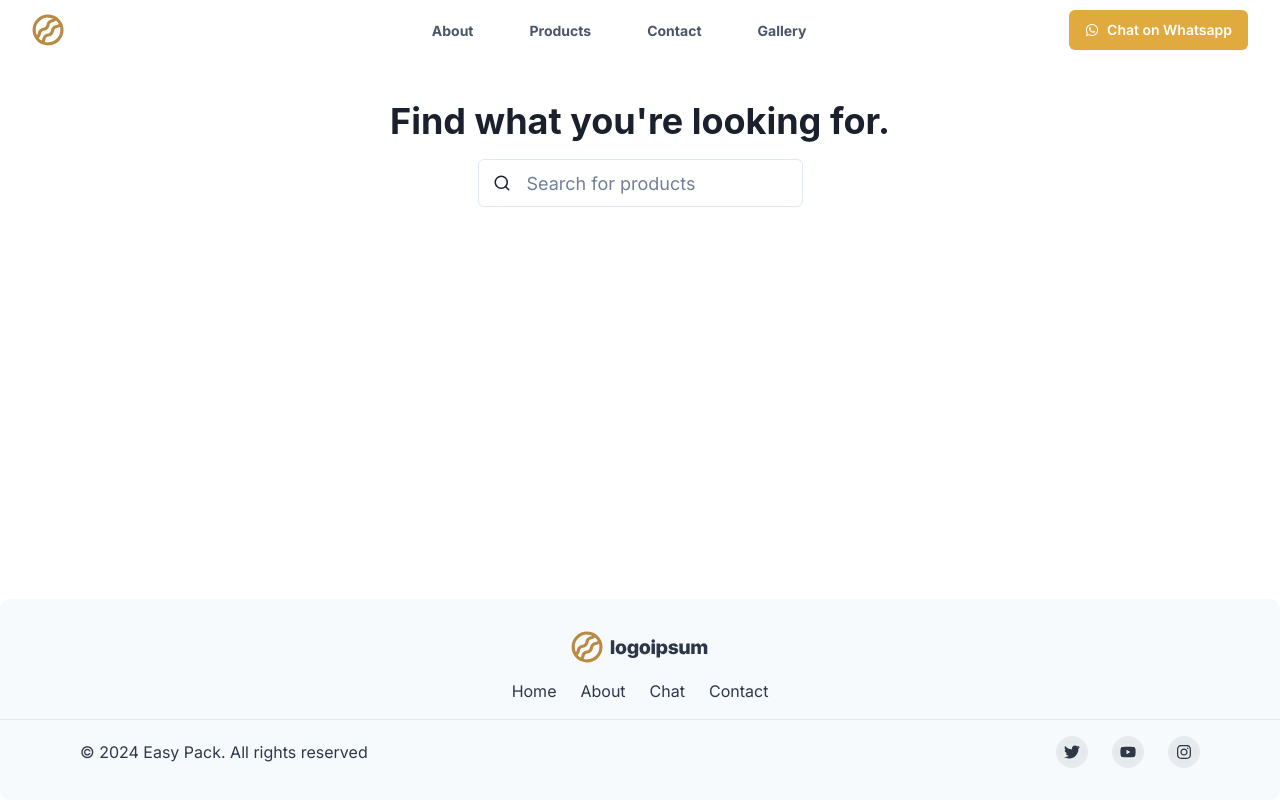
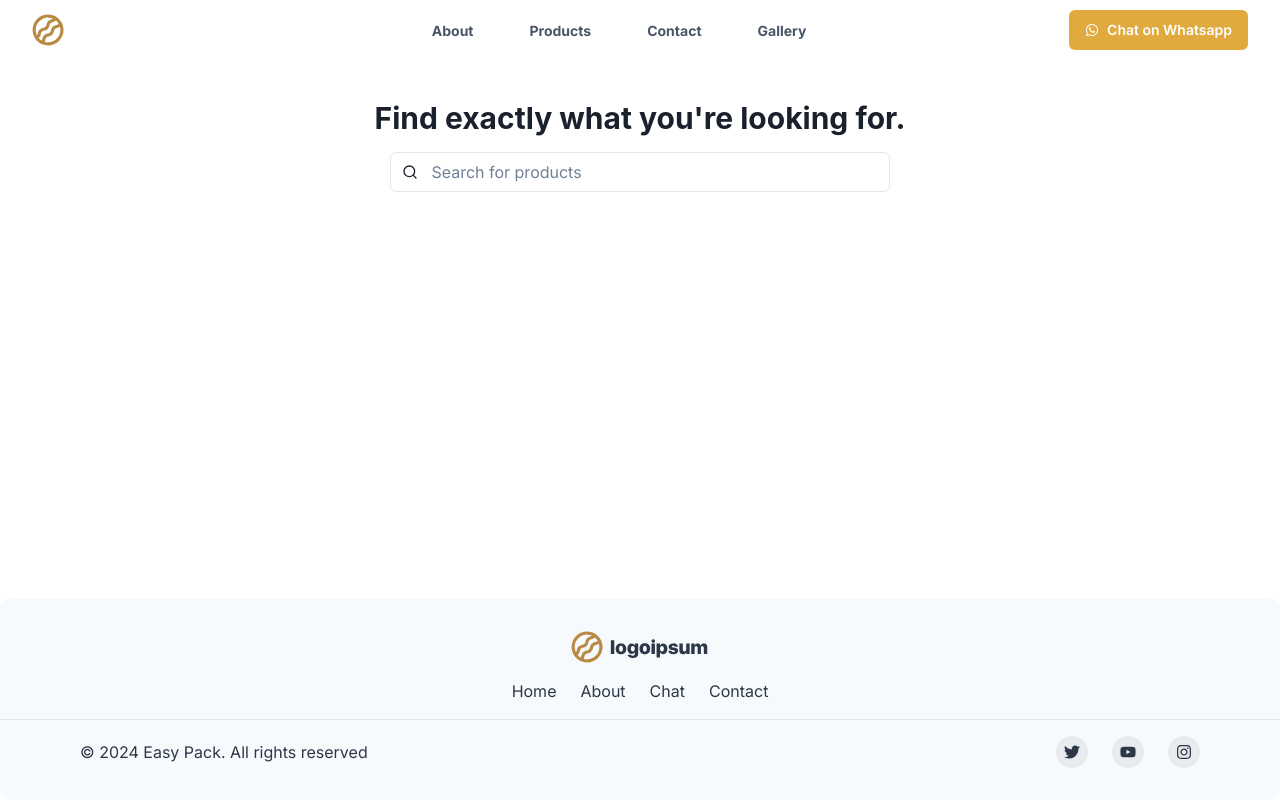
Before and after one commit to briannval/Easy-Pack-Official, a Next.js app: page /products in a window 1280 px wide. Built offline with nearby package versions, Linux system fonts and the light colour scheme.

Commit message:
Added debounced search

```diff
--- a/package.json
+++ b/package.json
@@ -24,6 +24,7 @@
     "react-hook-form": "^7.51.5",
     "react-icons": "^5.2.1",
     "resend": "^3.2.0",
+    "use-debounce": "^10.0.1",
     "zod": "^3.23.8"
   },
   "devDependencies": {
--- a/src/app/products/page.tsx
+++ b/src/app/products/page.tsx
@@ -1,28 +1,23 @@
 "use client";
-import {
-  Box,
-  Center,
-  Flex,
-  Heading,
-  Icon,
-  Input,
-  InputGroup,
-  InputLeftElement,
-  VStack,
-} from "@chakra-ui/react";
-import { FiSearch } from "react-icons/fi";
+import Search from "@/components/search";
+import { Center, Heading, VStack } from "@chakra-ui/react";
 
-export default function Products() {
+export default function Products({
+  searchParams,
+}: {
+  searchParams?: {
+    query?: string;
+    pages: string;
+  };
+}) {
+  const query = searchParams?.query || "";
+  const currentPage = searchParams?.pages || 1;
+
   return (
-    <VStack align={"center"} spacing={4} mt={"60px"} py={10}>
-      <Heading>Find what you're looking for.</Heading>
-      <Center>
-        <InputGroup size={"lg"} ml={"auto"} mr={"auto"}>
-          <InputLeftElement>
-            <Icon as={FiSearch} />
-          </InputLeftElement>
-          <Input type="text" placeholder="Search for products" />
-        </InputGroup>
+    <VStack align={"center"} spacing={4} mt={"60px"} py={10} minW={"50%"}>
+      <Heading size={"lg"}>Find exactly what you're looking for.</Heading>
+      <Center w={{ base: "60%", md: "40%" }}>
+        <Search />
       </Center>
     </VStack>
   );
--- /dev/null
+++ b/src/components/search.tsx
@@ -0,0 +1,35 @@
+"use client";
+import { Icon, Input, InputGroup, InputLeftElement } from "@chakra-ui/react";
+import { useRouter, usePathname, useSearchParams } from "next/navigation";
+import { FiSearch } from "react-icons/fi";
+import { useDebouncedCallback } from "use-debounce";
+
+export default function Search() {
+  const searchParams = useSearchParams();
+  const pathname = usePathname();
+  const { replace } = useRouter();
+
+  const handleSearch = useDebouncedCallback((term: string) => {
+    const params = new URLSearchParams(searchParams);
+    params.set("page", "1");
+    if (term) {
+      params.set("query", term);
+    } else {
+      params.delete("query");
+    }
+    replace(`${pathname}?${params.toString()}`);
+  }, 500);
+
+  return (
+    <InputGroup ml={"auto"} mr={"auto"}>
+      <InputLeftElement>
+        <Icon as={FiSearch} />
+      </InputLeftElement>
+      <Input
+        type="text"
+        placeholder="Search for products"
+        onChange={(e) => handleSearch(e.target.value)}
+      />
+    </InputGroup>
+  );
+}
```
Also changed, not shown: 1 other file (tests, documents, lock files or other folders).
